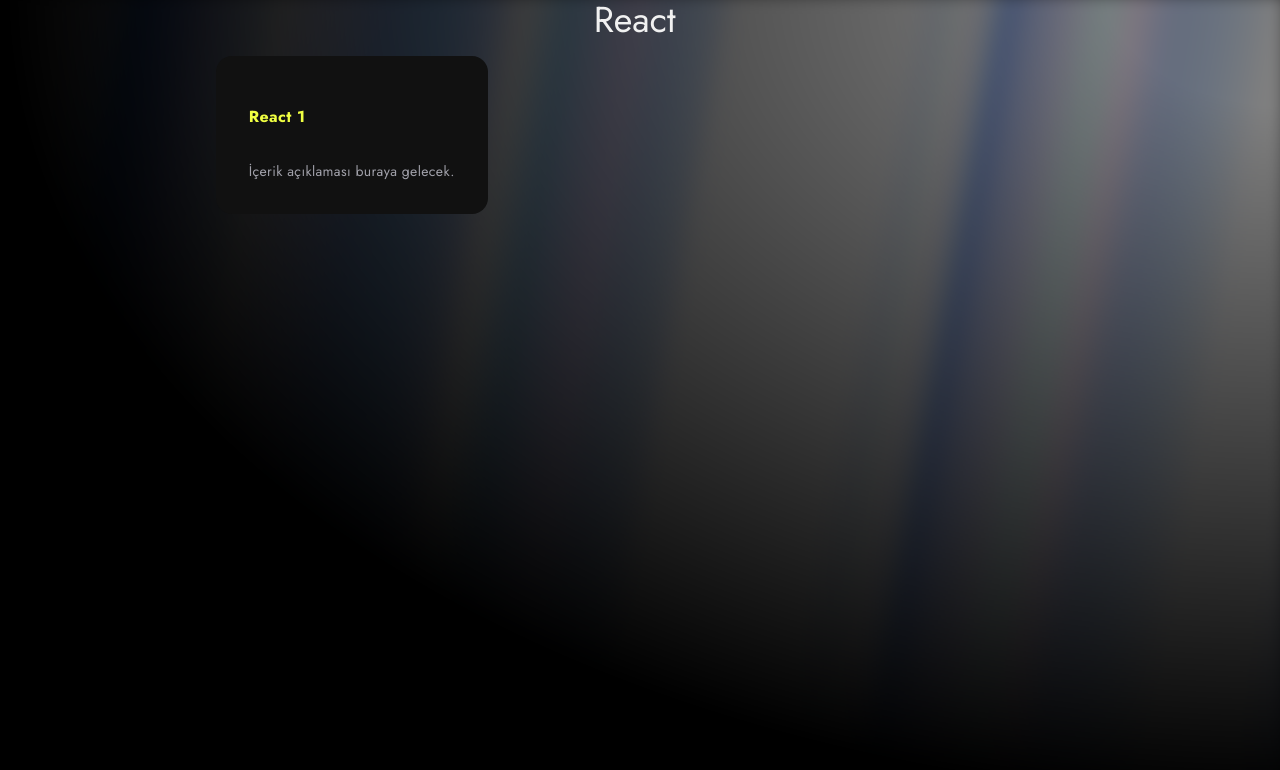
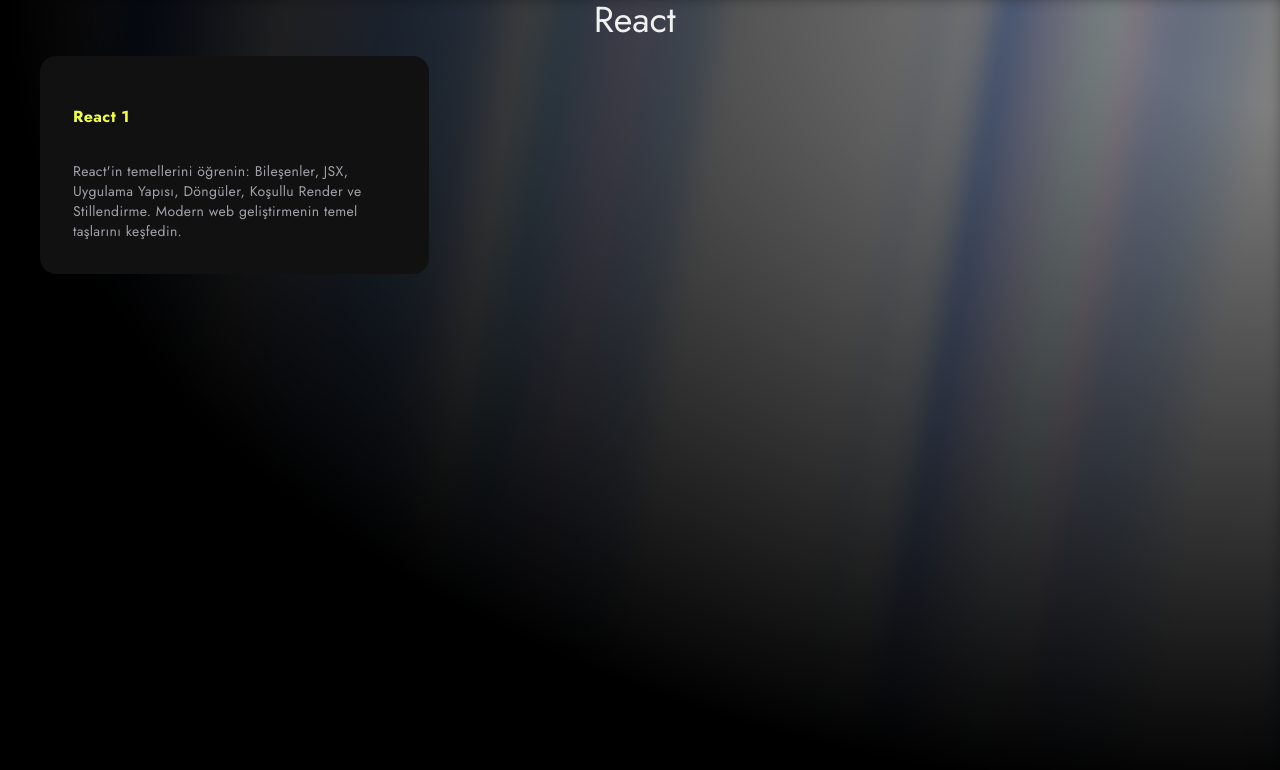
Before and after one commit to agunduuz/react-course, a Next.js app: page / in a window 1280 px wide. Shown: the top 770 px of the page. Built offline with nearby package versions, Linux system fonts and the light colour scheme.

Commit message:
Hello React-Description add

```diff
--- a/app/page.tsx
+++ b/app/page.tsx
@@ -7,7 +7,8 @@
 const projects = [
   {
     title: 'React 1',
-    description: 'İçerik açıklaması buraya gelecek.',
+    description:
+      "React'in temellerini öğrenin: Bileşenler, JSX, Uygulama Yapısı, Döngüler, Koşullu Render ve Stillendirme. Modern web geliştirmenin temel taşlarını keşfedin.",
     link: '/module-1',
   },
   // {
```
